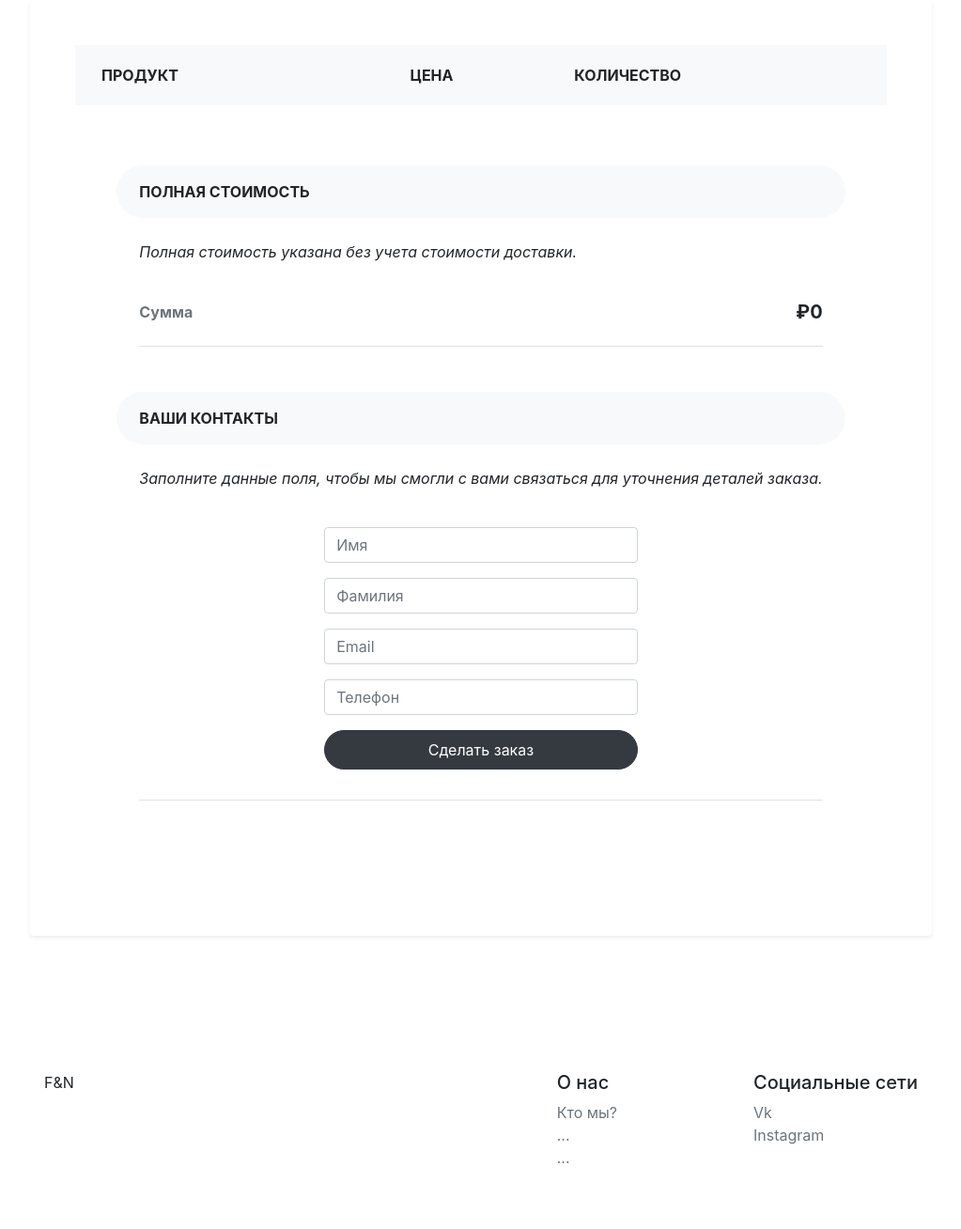
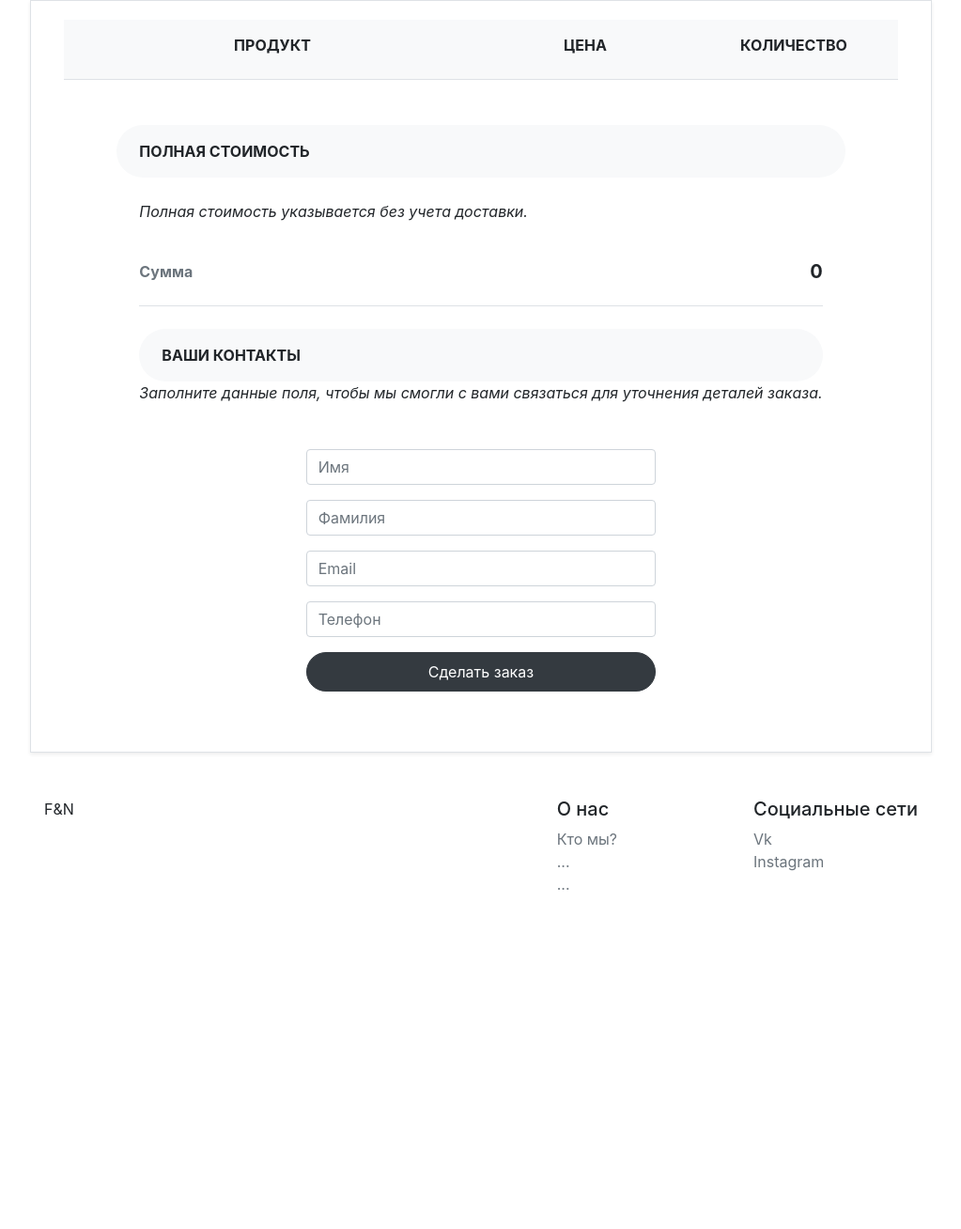
Before and after one commit to farit2000/FandN, a Django app: page /order/ in a window 1280 px wide. Shown: the part 48-1356 px from the top of the page at 94% size, without its empty margins (128-1151 px from the left). After the commit the page ends 995 px from the top, so only its background shows below. Run offline with Django 3.2, Linux system fonts and the light colour scheme; lists and menus that the app fills with data are empty; some libraries are stand-ins or nearby versions.

Commit message:
Fix design cart and order

```diff
--- a/shop/static/css/shop.css
+++ b/shop/static/css/shop.css
@@ -33,9 +33,13 @@
 
 .overflow-hidden { overflow: hidden; }
 
-.currency::after {
-    content: ' руб.';
-}
+/*.currency::after {*/
+/*    content: ' руб.';*/
+/*}*/
+
+/*.price::after{*/
+/*    content: ' руб/шт.';*/
+/*}*/
 
 /* BAG */
 .counter {
--- a/shop/views/order.py
+++ b/shop/views/order.py
@@ -15,7 +15,7 @@ def order_index(request):
                 Order.objects.create(client=client, total_price=basket.get_total_price())
                 order = Order.objects.get(client=client)
                 for item in basket.__iter__():
-                    ProductInOrder.objects.create(product=Product.objects.get(slug=item['id']), count=item['quantity'],
+                    ProductInOrder.objects.create(product=Product.objects.get(id=item['id']), count=item['quantity'],
                                                   total_price=item['price'], order=order)
                 basket.clear()
                 return render(request, 'shop/index.html', {})
--- a/templates/shop/order.html
+++ b/templates/shop/order.html
@@ -1,81 +1,55 @@
 {% extends 'shop/base.html' %}
 
 {% block content %}
-<div class="pb-5">
-    <div class="container">
-      <div class="row">
-        <div class="col-lg-12 p-5 bg-white rounded shadow-sm mb-5">
-          <div class="table-responsive">
-            <table class="table">
-            <thead>
-                <tr>
-                  <th scope="col" class="border-0 bg-light">
-                    <div class="p-2 px-3 text-uppercase">Продукт</div>
-                  </th>
-                  <th scope="col" class="border-0 bg-light">
-                    <div class="py-2 text-uppercase">Цена</div>
-                  </th>
-                  <th scope="col" class="border-0 bg-light">
-                    <div class="py-2 text-uppercase">Количество</div>
-                  </th>
-                </tr>
-              </thead>
-              <tbody>
-    {% for item in cart %}
-                  <tr id="block{{ item.id }}">
-                  <th scope="row">
-                    <div class="p-2">
-                        <img src='/{{ item.image }}' alt="" width="70" class="img-fluid rounded shadow-sm">
-                      <div class="ml-3 d-inline-block align-middle">
-                        <h5 class="mb-0"><a href="#" class="text-dark d-inline-block">{{ item.name }}</a></h5><span class="text-muted font-weight-normal font-italic">Категория: {{ item.category }}</span>
+    <div class="container border rounded-0 shadow-sm">
+        <div class="row d-none d-sm-none d-md-none d-lg-flex d-xl-flex border-bottom" style="margin: 20px;margin-bottom: 0px;">
+            <div class="col-lg-6 d-lg-flex justify-content-lg-center align-items-lg-center border-0 bg-light" style="padding: 10px;">
+                <h6 class="text-uppercase d-lg-flex justify-content-lg-center p-2 px-3"><strong>Продукт</strong></h6>
+            </div>
+            <div class="col-lg-3 d-lg-flex flex-grow-0 flex-shrink-0 flex-wrap justify-content-lg-center align-items-lg-center border-0 bg-light">
+                <h6 class="text-uppercase d-lg-flex justify-content-lg-center align-items-lg-center p-2 px-3"><strong>Цена</strong></h6>
+            </div>
+            <div class="col-lg-3 d-lg-flex justify-content-lg-center border-0 bg-light">
+                <h6 class="text-uppercase d-lg-flex justify-content-lg-center align-items-lg-center p-2 px-3"><strong>Количество</strong></h6>
             </div>
         </div>
-                  </th>
-                  <td class="align-middle"><strong id="price{{ item.id }}">₽{{ item.total_price }}</strong></td>
-                  <td class="align-middle">
-                    <strong>
-                        {{ item.quantity }}
-                    </strong>
-                  </td>
-                </tr>
+        {% for item in cart %}
+            <div class="row border-bottom" style="padding: 10px;background-color: #ffffff;margin: 20px;margin-bottom: 0px;">
+                <div class="col-3 col-lg-2 d-flex justify-content-center align-items-center"><img class="rounded d-flex" src="/{{ item.image }}" style="width: 70px;"></div>
+                <div class="col-7 col-lg-10 align-self-center">
+                    <div class="row">
+                        <div class="col-lg-5 d-lg-flex justify-content-lg-start align-items-lg-center">
+                            <h5>{{ item.name }}</h5>
+                        </div>
+                        <div class="col-lg-4 d-flex d-lg-flex align-items-center align-content-center align-self-center justify-content-lg-center align-items-lg-center"><span class="d-flex d-lg-flex justify-content-center align-items-center justify-content-lg-center align-items-lg-center" style="margin-right: 40px;">{{ item.total_price }} руб.</span></div>
+                        <div class="col-lg-3">
+                            <div class="row">
+                                <div class="col d-flex d-lg-flex d-xl-flex justify-content-start align-items-center justify-content-lg-center align-items-lg-center justify-content-xl-center align-items-xl-center" style="padding-left: 0px;"><strong class="d-flex align-items-center" style="margin-left: 15px;margin-right: 20px;">{{ item.quantity }} шт.</strong></div>
+                            </div>
+                            <div class="row">
+                                <div class="col d-flex d-lg-flex d-xl-flex align-items-center justify-content-lg-center align-items-lg-center justify-content-xl-center align-items-xl-center"><strong class="d-lg-flex justify-content-lg-center align-items-lg-center" style="margin-left: 0px;margin-right: 20px;"><em>{{ item.price }} руб/шт.</em></strong></div>
+                            </div>
+                        </div>
+                    </div>
+                </div>
+            </div>
         {% endfor %}
-            </tbody>
-            </table>
-          </div>
         <div class="row justify-content-md-center py-5 p-4 bg-white">
             <div class="col-md-auto">
                 <div class="bg-light rounded-pill px-4 py-3 text-uppercase font-weight-bold">Полная стоимость </div>
                 <div class="p-4">
-            <p class="font-italic mb-4">Полная стоимость указана без учета стоимости доставки.</p>
+                    <p class="font-italic mb-4">Полная стоимость указывается без учета доставки.</p>
                     <ul class="list-unstyled mb-4">
-              <li class="d-flex justify-content-between py-3 border-bottom"><strong class="text-muted">Сумма</strong>
-                <h5 class="font-weight-bold" id="total_price">₽{{ total_price }}</h5>
+                        <li class="d-flex justify-content-between py-3 border-bottom">
+                            <strong class="text-muted">Сумма</strong>
+                            <h5 class="font-weight-bold currency" id="generalTotalPrice">{{ total_price }}</h5>
                         </li>
                     </ul>
+                    <div class="bg-light rounded-pill px-4 py-3 text-uppercase font-weight-bold">Ваши контакты </div>
+                    <p class="font-italic mb-4">Заполните данные поля, чтобы мы смогли с вами связаться для уточнения деталей заказа.</p>
                 </div>
-          <div class="bg-light rounded-pill px-4 py-3 text-uppercase font-weight-bold">Ваши контакты </div>
-          <div class="p-4">
-            <p class="font-italic mb-4">Заполните данные поля, чтобы мы смогли с вами связаться для уточнения деталей заказа.</p>
-            <ul class="list-unstyled mb-4">
-{#              <li class="d-flex justify-content-between py-3 border-bottom"><strong class="text-muted">Total</strong>#}
-{#                <h5 class="font-weight-bold" id="total_price">₽{{ total_price }}</h5>#}
-{#              </li>#}
-              <li class="d-flex justify-content-between py-3 border-bottom">
-{#              <form>#}
-{#              {% csrf_token %}#}
-{#              <div class="row">#}
-{#                   {% for field in form %}#}
-{#                       <div class="col">#}
-{#                       {{ field }}#}
-{#                       </div>#}
-{##}
-{#                  {% endfor %}#}
-{#              </div>#}
-{#              <p><input class="btn btn-dark rounded-pill py-2 btn-block" type="submit" value="Сделать заказ"></p>#}
-{#              </form>#}
-<div class="container">
-  <div class="row justify-content-center">
-    <div class="col-6">
+                <div class="row justify-content-center d-flex d-xl-flex justify-content-center align-items-center justify-content-xl-center align-items-xl-center">
+                    <div class="col-6" style="min-width: 200px;">
                         <form action="." method="POST" class="form-group text-center">
                             {{ form.as_p }}
                             <p><input class="btn btn-dark rounded-pill py-2 btn-block" type="submit" value="Сделать заказ"></p>
@@ -83,15 +57,10 @@
                         </form>
                     </div>
                 </div>
-</div>
-              </li>
-            </ul>
-          </div>
-
-{#              <a href="#" class="btn btn-dark rounded-pill py-2 btn-block">Сделать заказ</a>#}
-        </div>
-        </div>
-        </div>
+                <script>
+                    import {is_basket_empty} from '/shop/static/js/basket'
+                    document.getElementById("order").addEventListener("click", is_basket_empty, false);
+                </script>
             </div>
         </div>
     </div>
```
Also changed, not shown: shop/static/js/basket.js (+8 -8 lines), templates/shop/basket.html (+45 -49 lines), shop/migrations/0014_merge_20200126_1652.py (added), 3 other files. Lines whose indentation alone changed are shown as unchanged.
